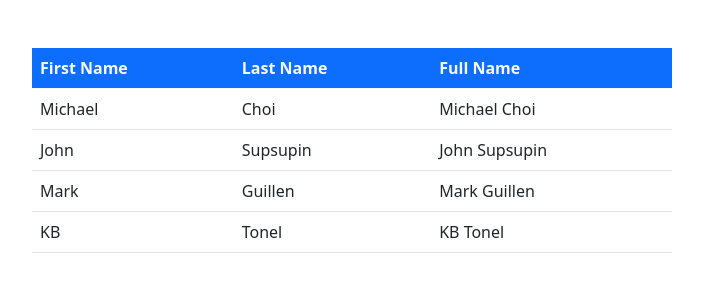
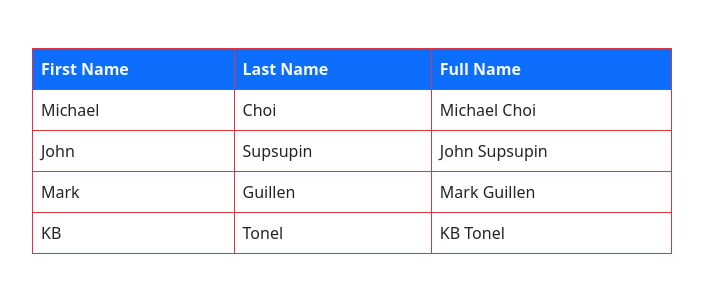
Before and after one commit to Robert-Rawl/Python_Learning, a Flask app: page / in a window 1280 px wide. Shown: the top 300 px of the page, without its empty margins (288-991 px from the left). Run offline with Flask 2, Linux system fonts and the light colour scheme.

Commit message:
trying_bootsrap

```diff
--- a/flask/fundamentals/HTML_table/templates/index.html
+++ b/flask/fundamentals/HTML_table/templates/index.html
@@ -9,7 +9,7 @@
 </head>
 <body>
     <div class="col-6 mx-auto my-5">
-        <table class="table table-hover">
+        <table class="table table-hover table-bordered border-danger">
             <thead class="bg-primary text-light">
                 <th>First Name</th>
                 <th>Last Name</th>
```
